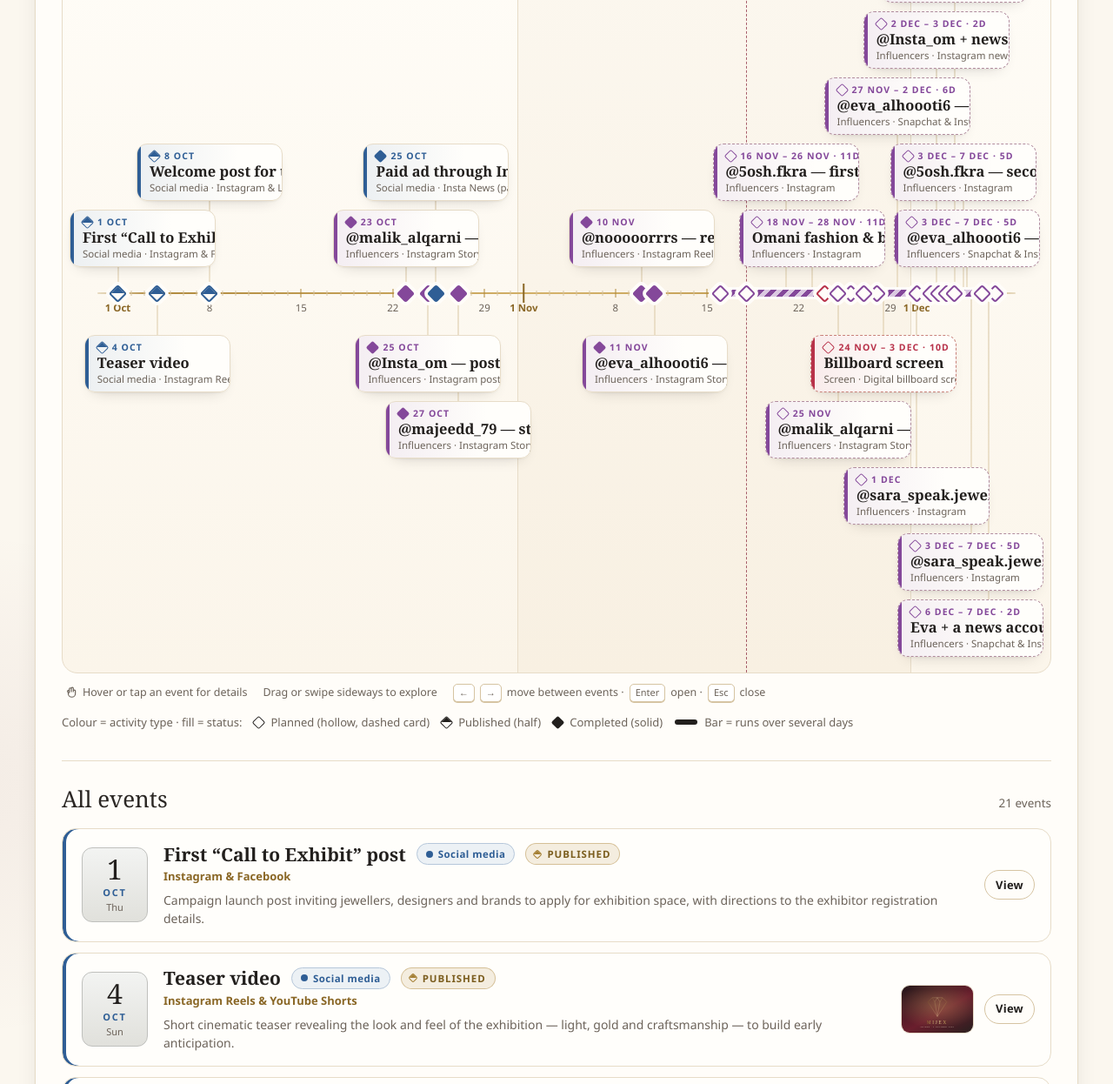
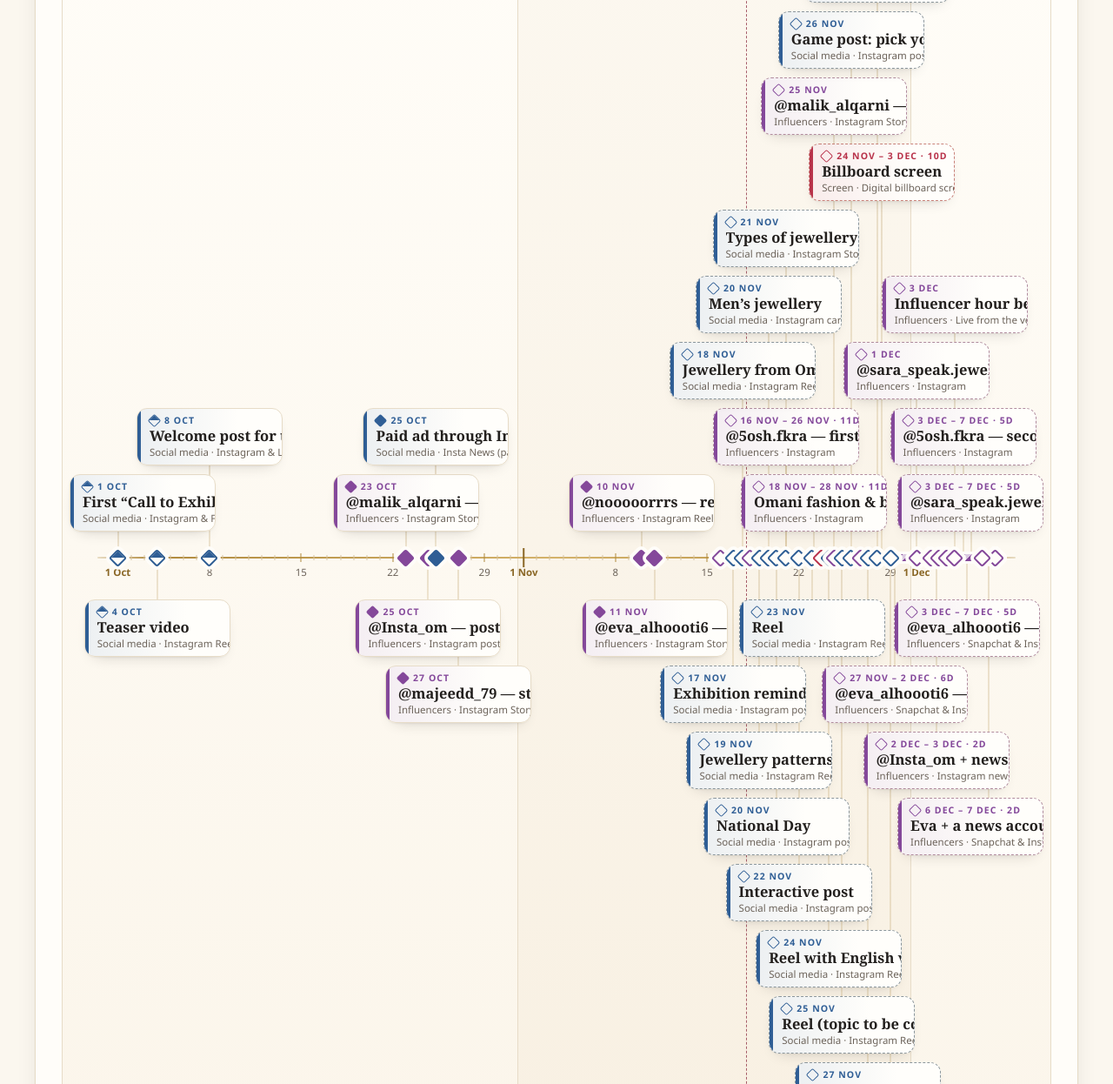
Before and after one commit to ialmuataz-byte/mijex-timeline, a plain HTML site: page index.html in a window 1280 px wide. Shown: the part 883-2129 px from the top of the page at 87% size. Drawn offline with Linux system fonts and the light colour scheme.

Commit message:
Enhance styles and update social media content plan
Updated CSS for .pop-desc and added .ag-desc class. Enhanced social media content plan with new event entries and improved localStorage migration logic.

```diff
--- a/index.html
+++ b/index.html
@@ -279,7 +279,8 @@ kbd{font-family:var(--sans);font-size:11px;padding:1px 6px;border-radius:5px;bor
 .pop-top{display:flex;align-items:center;justify-content:space-between;gap:10px}
 .pop-date{display:flex;align-items:center;gap:8px;margin-top:10px;font-size:13px;font-weight:600;color:var(--gold-deep)}
 .pop-title{margin:4px 0 0;font-family:var(--serif);font-size:25px;font-weight:600;line-height:1.1;color:var(--charcoal)}
-.pop-desc{margin:10px 0 0;color:var(--ink);font-size:14px;white-space:pre-line}
+.pop-desc{margin:10px 0 0;color:var(--ink);font-size:14px;white-space:pre-line;overflow-wrap:anywhere}
+.ag-desc{overflow-wrap:anywhere}
 .pop-desc.muted{color:var(--muted);font-style:italic}
 .pop-meta{display:grid;grid-template-columns:auto 1fr;gap:6px 12px;margin:14px 0 0;padding-top:12px;border-top:1px solid var(--line);font-size:13px}
 .pop-meta dt{color:var(--muted);letter-spacing:.06em;text-transform:uppercase;font-size:11px;padding-top:2px}
@@ -820,6 +821,27 @@ footer{max-width:1240px;margin:0 auto;padding:0 28px 40px;color:var(--muted);fon
     e.description += ' Key message in every post: free entry · no customs duty or VAT · 3–7 Dec, 2–10 pm (Fri 4–10 pm) · #زينةوخزينة';
     DEFAULT_EVENTS.push(e);
   });
+  // Social media content plan, 17-29 Nov (from "MIJEX - Content plan")
+  function cp(id, date, title, channel, description) {
+    return { id: 'cp-' + id, title: title, date: date, endDate: '', category: 'social', channel: channel, status: 'planned', description: description, image: '' };
+  }
+  var CONTENT_EVENTS = [
+    cp('reminder', '2026-11-17', 'Exhibition reminder', 'Instagram post', 'Design in the exhibition identity with the key details: venue, dates and times. Bilingual caption (Arabic + English, men’s elegance angle): 3–7 December 2026 · Oman Convention & Exhibition Centre · #زينة_وخزينة'),
+    cp('oman-symbols', '2026-11-18', 'Jewellery from Oman’s symbols', 'Instagram Reel', 'Short video: quick scenes of Omani nature and jewellery whose shapes are inspired by it. Cover: “من رموز هويتنا... إلى تفاصيل تزيّن الحاضر.” Reference: https://www.instagram.com/reel/DcgO9MBtMtL/'),
+    cp('patterns', '2026-11-19', 'Jewellery patterns & shapes', 'Instagram Reel', 'Animated video of the patterns used in jewellery — inspired by nature, geometry and the arts — ending with the exhibition dates and venue. Reference: https://www.instagram.com/reel/DdD_HEcAF56/'),
+    cp('mens', '2026-11-20', 'Men’s jewellery', 'Instagram carousel', 'Carousel on men’s jewellery and watches: the Omani khanjar, silver rings, watches and wedding bands. Cover: “للمجوهرات لغة أخرى في أناقة الرجل”.'),
+    cp('national-day', '2026-11-20', 'National Day', 'Instagram post or Story', 'Oman National Day greeting — post or story.'),
+    cp('jewellery-types', '2026-11-21', 'Types of jewellery', 'Instagram Story', 'Story showing the types of jewellery: necklace, ring, earrings, bracelet. Ends with the question: “وأنتِ ايش قطعتك المفضلة؟” (What’s your favourite piece?)'),
+    cp('interactive', '2026-11-22', 'Interactive post', 'Instagram post', 'Interactive post. Reference: https://www.instagram.com/p/DfPtgEtjHXo/'),
+    cp('reel-23', '2026-11-23', 'Reel', 'Instagram Reel', 'Reel. Reference: https://pin.it/1f8lIOFUr'),
+    cp('voiceover', '2026-11-24', 'Reel with English voice-over', 'Instagram Reel', 'Reel with an English voice-over and Arabic subtitles. Reference: https://www.instagram.com/reels/DeedAZ4ylGA/'),
+    cp('reel-25', '2026-11-25', 'Reel (topic to be confirmed)', 'Instagram Reel', 'Topic not set yet in the content plan. References: https://www.instagram.com/reels/DfUopmWM4Y7/ and https://www.instagram.com/reels/DfHl8P7oslm/'),
+    cp('game', '2026-11-26', 'Game post: pick your stone', 'Instagram post', 'Game-style post: “Pick your stone and hear its message” — or pick your favourite piece (ring, necklace, pearl). Reference: https://www.instagram.com/reels/DfHsmcWoi4i/'),
+    cp('nature', '2026-11-27', 'Jewellery from nature', 'Instagram Reel', 'Motion graphics on jewellery inspired by nature. Cover text still to be written. Reference: https://www.instagram.com/reel/DXE9ctTjHYI/'),
+    cp('countdown-reel', '2026-11-28', 'Exhibition countdown', 'Instagram Reel', 'Countdown to the exhibition. Caption: “Just a few days to go until an event that brings together refined taste, distinctive designs, and the brilliance of fine jewellery.” Reference: https://www.instagram.com/reel/DbXqo5CRfSp/'),
+    cp('countdown-story', '2026-11-29', 'Exhibition countdown', 'Instagram Story', 'Countdown story to the exhibition.')
+  ];
+  CONTENT_EVENTS.forEach(function (e) { DEFAULT_EVENTS.push(e); });
   DEFAULT_EVENTS.forEach(function (e) { if (!e.category) e.category = 'social'; if (!e.endDate) e.endDate = ''; });
   var DEFAULT_KPIS = [
     { id: 'k-followers', label: 'Follower growth', value: 1250, target: 5000, format: 'number', prefix: '+', note: 'New followers across campaign channels', placeholder: true },
@@ -931,15 +953,16 @@ footer{max-width:1240px;margin:0 auto;padding:0 28px 40px;color:var(--muted);fon
   (function () {
     try {
       var done = localStorage.getItem(KEYS.migr) || '';
-      if (done === '3') return;
+      if (done === '4') return;
       if (localStorage.getItem(KEYS.events) != null) {
         var add = [];
-        if (done !== '2' && !findEvent('ev-billboard-screen')) add.push('ev-billboard-screen');
-        INFLUENCER_EVENTS.forEach(function (e) { if (!findEvent(e.id)) add.push(e.id); });
+        if (done !== '2' && done !== '3' && !findEvent('ev-billboard-screen')) add.push('ev-billboard-screen');
+        if (done !== '3') INFLUENCER_EVENTS.forEach(function (e) { if (!findEvent(e.id)) add.push(e.id); });
+        CONTENT_EVENTS.forEach(function (e) { if (!findEvent(e.id)) add.push(e.id); });
         add.forEach(function (id) { state.events.push(clone(DEFAULT_EVENTS.filter(function (e) { return e.id === id; })[0])); });
         if (add.length) saveEvents();
       }
-      localStorage.setItem(KEYS.migr, '3');
+      localStorage.setItem(KEYS.migr, '4');
     } catch (e) { }
   })();
 
```
